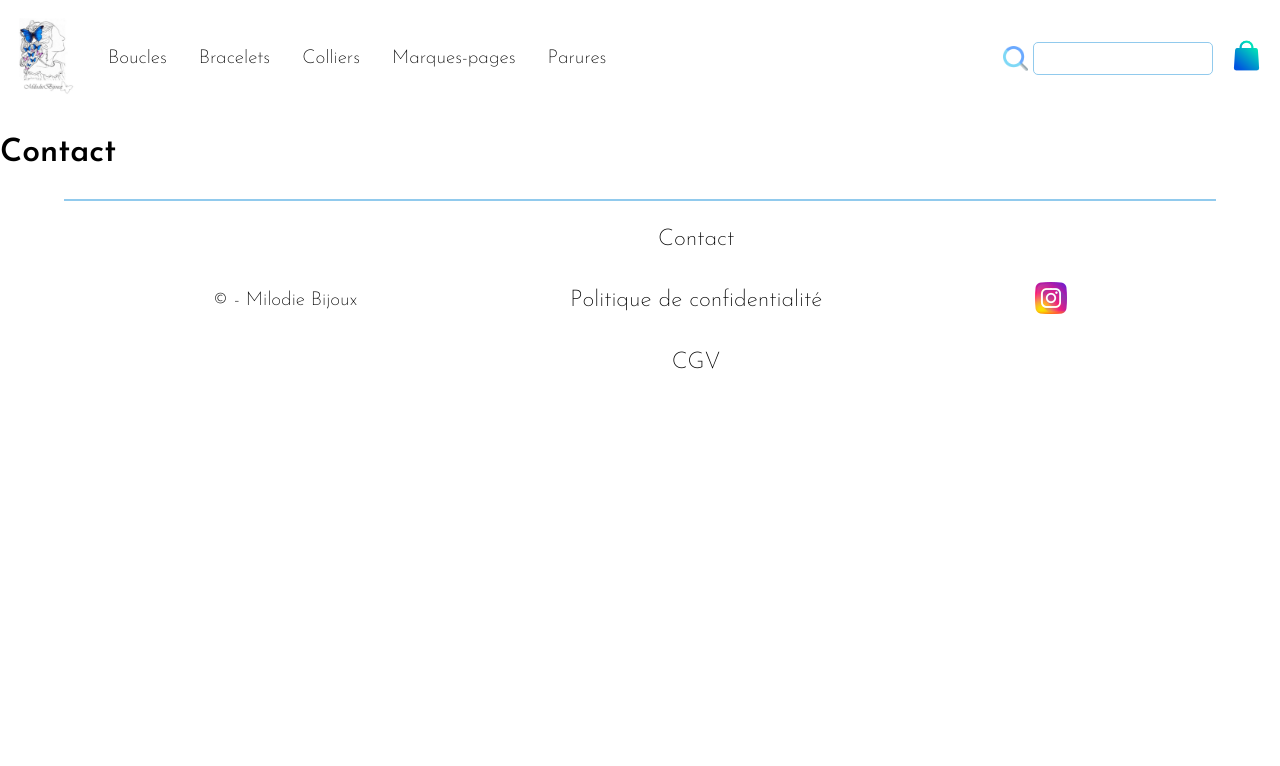
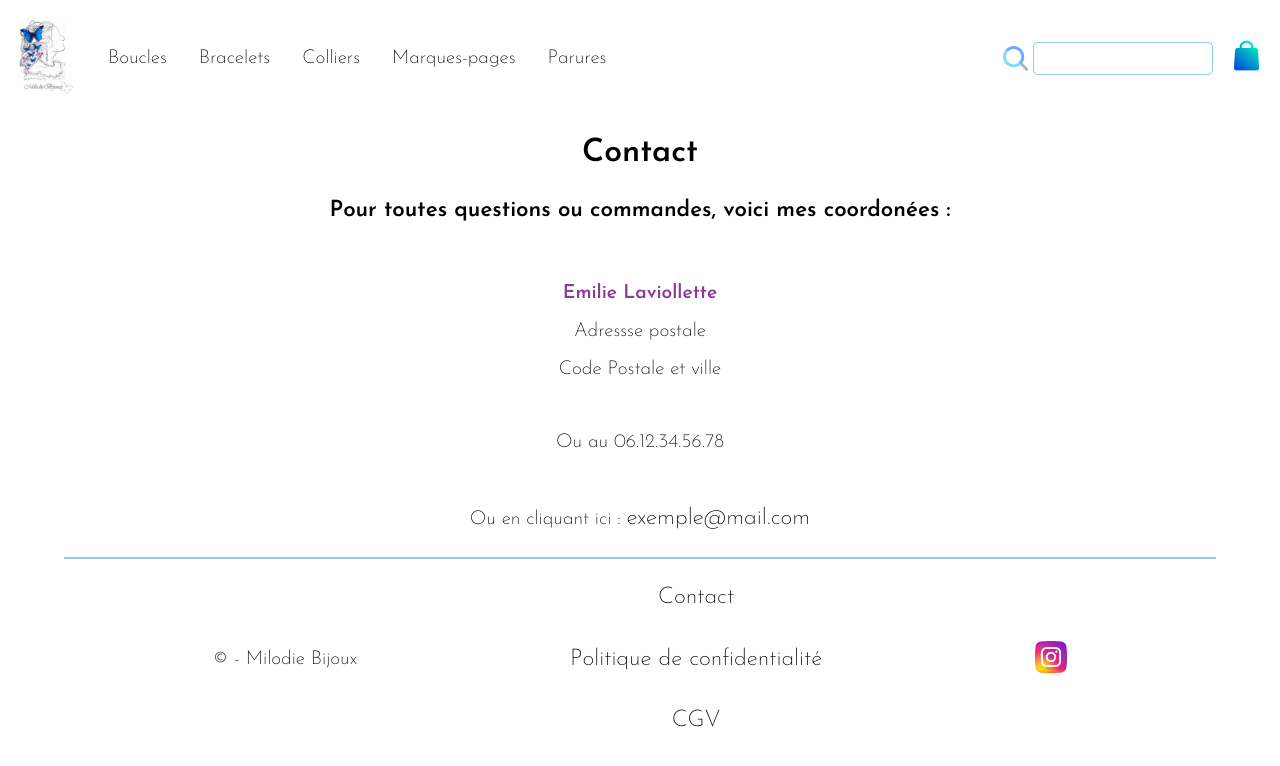
Before and after one commit to MatVD/milodiebijoux, a Next.js app: page /Contact in a window 1280 px wide. Shown: the top 766 px of the page. Built offline with nearby package versions, Linux system fonts and the light colour scheme.

Commit message:
add contact page and some css on

```diff
--- a/pages/Contact.tsx
+++ b/pages/Contact.tsx
@@ -1,11 +1,25 @@
-import React from 'react'
+import Link from "next/link";
+import React from "react";
+import styles from "../styles/Contact.module.css"
 
 const Contact = () => {
   return (
-    <div>
+    <div style={{textAlign: 'center'}}>
       <h1>Contact</h1>
+      <h2>Pour toutes questions ou commandes, voici mes coordonées :</h2>
+      <br /><br />
+      <p className={styles.contactName}>Emilie Laviollette</p>
+      <p>Adressse postale</p>
+      <p>Code Postale et ville</p>
+      <br />
+      <p>Ou au 06.12.34.56.78</p>
+      <br />
+      <p>
+        Ou en cliquant ici :{" "}
+        <Link href="mailto: exemple@mail.com">exemple@mail.com</Link>
+      </p>
     </div>
-  )
-}
+  );
+};
 
-export default Contact
+export default Contact;
--- /dev/null
+++ b/styles/Contact.module.css
@@ -0,0 +1,4 @@
+.contactName {
+  color: #8D3998;
+  font-weight: 600;
+}
```
